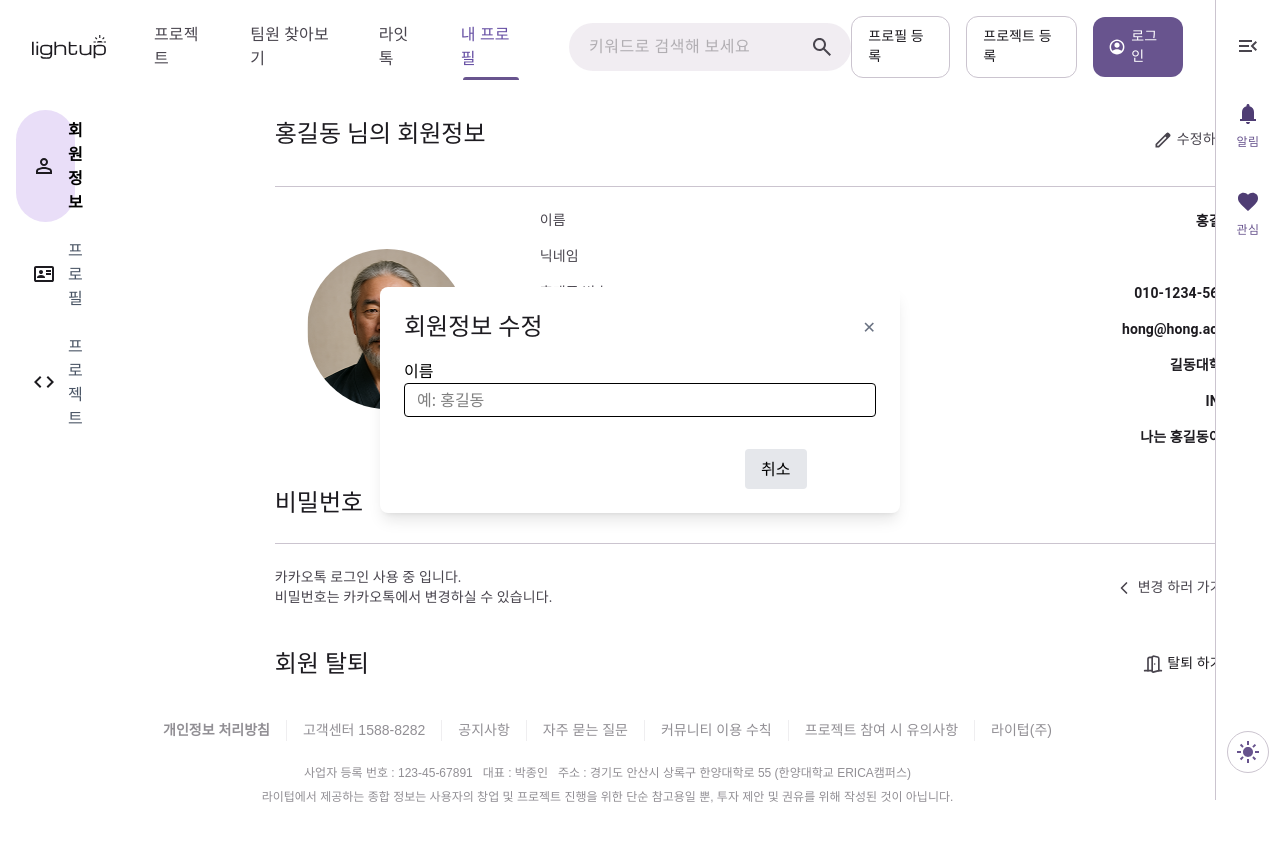
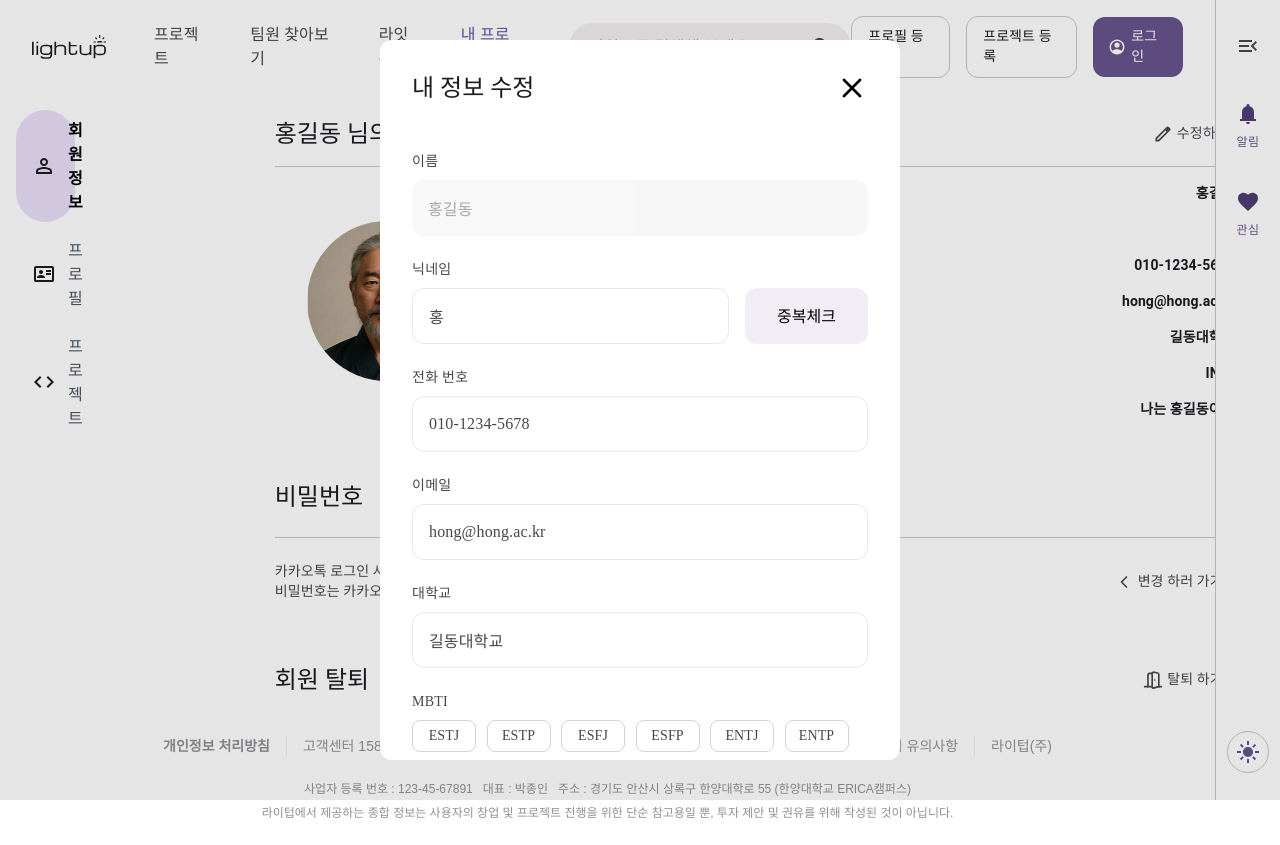
Before and after one commit to 1ronPark/Front-end, a React (Vite) app: page /myprofile in a window 1280 px wide. Both pictures are taken after a click on the button "수정하기". Shown: the top 845 px of the page. Built offline with nearby package versions, Linux system fonts and the light colour scheme; a web font is replaced by a local one.

Commit message:
design: 마이페이지에서 내 정보 수정 모달 기능 및 UI 완성

```diff
--- a/src/components/common/mainNavbar/SearchInput.tsx
+++ b/src/components/common/mainNavbar/SearchInput.tsx
@@ -23,7 +23,7 @@ export const SearchInput = ({
       <img
         src={ic_search}
         alt="Search"
-        className="w-4.5 h-4.5 text-gray-400 text-[#49454E]"
+        className="w-4.5 h-4.5 text-[#49454E]"
       />
     </div>
   );
--- a/src/components/mypage/myInfo/MyInfo.tsx
+++ b/src/components/mypage/myInfo/MyInfo.tsx
@@ -4,7 +4,7 @@ import sample from "../../../assets/icons/mypage/sample_profile.png";
 import { useState } from "react";
 import MyInfoEditModal from "./MyInfoEditModal";
 
-interface myProps {
+export interface myProps {
   name: string;
   nickname: string;
   phone: string;
@@ -18,11 +18,11 @@ const MyInfo = (myProps: myProps) => {
   const [editModalOpen, setEditModalOpen] = useState<boolean>(false);
 
   return (
-    <div className="w-[1280px] flex flex-col gap-[40px]">
+    <div className="w-[1280px] flex flex-col items-start gap-[62px]">
       {/* 회원정보 */}
-      <div className="flex flex-col px-[160px] gap-6">
+      <div className="flex flex-col px-[160px] gap-4">
         {/* header */}
-        <div className="flex justify-between">
+        <div className="flex justify-between items-center w-[960px] h-[32px]">
           <p className="headline-small-emphasis">
             {myProps.name} 님의 회원정보
           </p>
@@ -82,7 +82,7 @@ const MyInfo = (myProps: myProps) => {
       </div>
       {/* 비밀번호 */}
       <div className="flex flex-col px-[160px] gap-6">
-        <div className="flex justify-between">
+        <div className="flex justify-between h-[32px] items-center">
           <p className="headline-small-emphasis">비밀번호</p>
         </div>
         {/* 구분선 */}
@@ -101,17 +101,20 @@ const MyInfo = (myProps: myProps) => {
         </div>
       </div>
       {/* 회원 탈퇴 */}
-      <div className="flex flex-col px-[160px] gap-6">
-        <div className="flex justify-between">
+      <div className="flex flex-col  px-[160px] gap-6">
+        <div className="flex justify-between w-[960px]">
           <p className="headline-small-emphasis">회원 탈퇴</p>
-          <button className="flex justify-center items-center px-3 py-1.5 gap-1 hover:cursor-pointer">
+          <button className="flex px-3 py-1.5 gap-1 hover:cursor-pointer">
             <DoorOpen className="w-[20px] h-[20px] text-[#49454E]" />
-            <p className="label-large">탈퇴 하기</p>
+            <p className="label-large text-[#49454E]">탈퇴 하기</p>
           </button>
         </div>
       </div>
       {editModalOpen && (
-        <MyInfoEditModal onClose={() => setEditModalOpen(false)} />
+        <MyInfoEditModal
+          onClose={() => setEditModalOpen(false)}
+          myInfo={myProps}
+        />
       )}
     </div>
   );
--- a/src/components/mypage/myInfo/MyInfoEditModal.tsx
+++ b/src/components/mypage/myInfo/MyInfoEditModal.tsx
@@ -1,47 +1,180 @@
+import { X } from "lucide-react";
+import type { myProps } from "./MyInfo";
+import { useState } from "react";
+
 interface EditModalProps {
   onClose: () => void;
+  //내 정보 전달 Props
+  myInfo: myProps;
 }
 
-const MyInfoEditModal = ({ onClose }: EditModalProps) => {
+const MyInfoEditModal = ({ onClose, myInfo }: EditModalProps) => {
+  //MyProfile 페이지에서 전달받은 초기값 설정
+  const [nickname, setNickname] = useState(myInfo.nickname);
+  const [phone, setPhone] = useState(myInfo.phone);
+  const [email, setEmail] = useState(myInfo.email);
+  const [univ, setUniv] = useState(myInfo.univ);
+  const [selectedMbti, setSelectedMbti] = useState(myInfo.mbti);
+  const [intro, setIntro] = useState(myInfo.intro);
+
   return (
-    <div className="fixed inset-0 z-50  flex items-center justify-center">
-      {/* 바깥 영역 클릭 시 닫기 */}
+    <div className="fixed inset-0 z-50 bg-black/10  flex items-center justify-center">
+      {/* 바깥 클릭 시 닫기 */}
       <div className="absolute inset-0" onClick={onClose}></div>
 
-      {/* 모달 콘텐츠 */}
+      {/* 모달 박스 */}
       <div
-        className="relative z-10 w-[520px] bg-[#FFF] rounded-lg shadow-lg p-6 flex flex-col gap-4"
-        onClick={(e) => e.stopPropagation()} // 내부 클릭 시 닫힘 방지
+        className="relative z-10 w-[520px] max-h-[90vh] overflow-y-scroll overflow-x-hidden bg-[#FFF] rounded-xl py-8 flex flex-col gap-12"
+        onClick={(e) => e.stopPropagation()}
       >
-        <div className="flex justify-between items-center">
-          <h2 className="headline-small-emphasis">회원정보 수정</h2>
+        {/* 헤더 */}
+        <div className="flex items-center justify-between px-8">
+          <p className="headline-small-emphasis text-[#1D1B20]">내 정보 수정</p>
           <button
             onClick={onClose}
-            className="text-gray-500 hover:text-gray-700"
+            className="w-[32px] h-[32px] aspect-square justify-center items-center"
           >
-            ✕
+            <X className="w-[32px] h-[32px] aspect-square" />
           </button>
         </div>
 
-        {/* 수정 폼 영역 - 임시로 예시 */}
-        <div className="flex flex-col gap-3">
-          <label>
-            이름
+        {/* 이름 닉네임 등등 수정 박스 */}
+        <div className="flex flex-col px-8 gap-6">
+          {/* 이름 */}
+          <div className="flex flex-col items-start gap-2">
+            <span className="body-medium text-[#49454E]">이름</span>
             <input
               type="text"
-              className="w-full border px-3 py-1 rounded"
-              placeholder="예: 홍길동"
+              value={myInfo.name}
+              disabled={true}
+              className="w-full h-[56px] py-1 pl-4 gap-1 rounded-xl  bg-[rgba(29,27,32,0.08)] title-medium opacity-[0.38]"
             />
-          </label>
-          {/* 필요한 필드들 추가 */}
+          </div>
+
+          {/* 닉네임 + 중복체크 */}
+          <div className="h-[84px] flex flex-col items-start gap-2">
+            <span className="body-medium text-[#49454E]">닉네임</span>
+            <div className="w-full flex items-center gap-4">
+              <div className="flex flex-col items-start flex-1 ">
+                <input
+                  type="text"
+                  value={nickname}
+                  // placeholder={myInfo.nickname}
+                  onChange={(e) => setNickname(e.target.value)}
+                  className="w-full h-[56px] py-1 pl-4 gap-1 border border-gray-200 rounded-xl title-medium text-[#49454E]"
+                />
+              </div>
+              <button
+                onClick={onClose}
+                className="w-[123px] h-[56px] flex justify-center items-center rounded-xl bg-[#F2ECF4] hover:cursor-pointer"
+              >
+                중복체크
+              </button>
+            </div>
+          </div>
+
+          {/* 전화번호 */}
+          <div className="flex flex-col items-start gap-2">
+            <span className="body-medium text-[#49454E]">전화 번호</span>
+            <input
+              type="text"
+              value={phone}
+              onChange={(e) => setPhone(e.target.value)}
+              placeholder="-도 입력해주세요"
+              className="w-full h-[56px] py-1 pl-4 gap-1  border border-gray-200 rounded-xl title-medium text-[#49454E]"
+            />
+          </div>
+
+          {/* 이메일 */}
+          <div className="flex flex-col items-start gap-2">
+            <span className="body-medium text-[#49454E]">이메일</span>
+            <input
+              type="text"
+              value={email}
+              onChange={(e) => setEmail(e.target.value)}
+              placeholder="example@email.com"
+              className="w-full h-[56px] py-1 pl-4 gap-1  border border-gray-200 rounded-xl title-medium text-[#49454E]"
+            />
+          </div>
+
+          {/* 대학교 */}
+          <div className="flex flex-col items-start gap-2">
+            <span className="body-medium text-[#49454E]">대학교</span>
+            <input
+              type="text"
+              value={univ}
+              onChange={(e) => setUniv(e.target.value)}
+              className="w-full h-[56px] py-1 pl-4 gap-1  border border-gray-200 rounded-xl title-medium text-[#49454E]"
+            />
+          </div>
+
+          {/* MBTI */}
+          <div className="flex flex-col items-start gap-2">
+            <span className="body-medium text-[#49454E]">MBTI</span>
+            <div className="w-[439px] grid grid-cols-6 gap-2">
+              {[
+                "ESTJ",
+                "ESTP",
+                "ESFJ",
+                "ESFP",
+                "ENTJ",
+                "ENTP",
+                "ENFJ",
+                "ENFP",
+                "ISTJ",
+                "ISTP",
+                "ISFJ",
+                "ISFP",
+                "INTJ",
+                "INTP",
+                "INFJ",
+                "INFP",
+              ].map((mbti) => (
+                <button
+                  key={mbti}
+                  onClick={() => setSelectedMbti(mbti)}
+                  type="button"
+                  className={`w-[64px] h-[32px] border px-4 py-1.5 flex justify-center items-center gap-2
+                    border-gray-200 rounded-lg border-solid label-large text-[#49454E] hover:cursor-pointer
+                    ${
+                      selectedMbti === mbti
+                        ? "bg-[#E9DEF8] text-[#3F2E63] border-[#6F4DBF]"
+                        : "hover:bg-[#E9DEF8] hover:text-[#3F2E63] text-[#1D1B20] border-gray-300"
+                    }
+                    }
+                    `}
+                >
+                  {mbti}
+                </button>
+              ))}
+            </div>
+          </div>
+
+          {/* 한줄소개 */}
+          <div className="flex flex-col items-start gap-2">
+            <span className="body-medium text-[#49454E]">
+              한 줄 소개 (최대 32자)
+            </span>
+            <input
+              type="text"
+              value={intro}
+              onChange={(e) => setIntro(e.target.value)}
+              className="w-full h-[56px] py-1 pl-4 gap-1  border border-gray-200 rounded-xl title-medium text-[#49454E]"
+              placeholder="자기소개를 입력해주세요"
+              maxLength={32}
+            />
+          </div>
         </div>
 
-        <div className="flex justify-end gap-2 mt-4">
-          <button onClick={onClose} className="px-4 py-2 bg-gray-200 rounded">
-            취소
-          </button>
-          <button className="px-4 py-2 bg-primary text-white rounded">
-            저장
+        {/* 저장 버튼 */}
+        <div className="flex w-[520px] justify-end items-center px-8 gap-3">
+          <button
+            onClick={onClose}
+            className="flex w-[123px] h-[56px] justify-center items-center rounded-xl bg-[#68548E] hover:cursor-pointer"
+          >
+            <p className="flex justify-center items-center px-6 py-4 gap-2 text-white">
+              저장
+            </p>
           </button>
         </div>
       </div>
```
